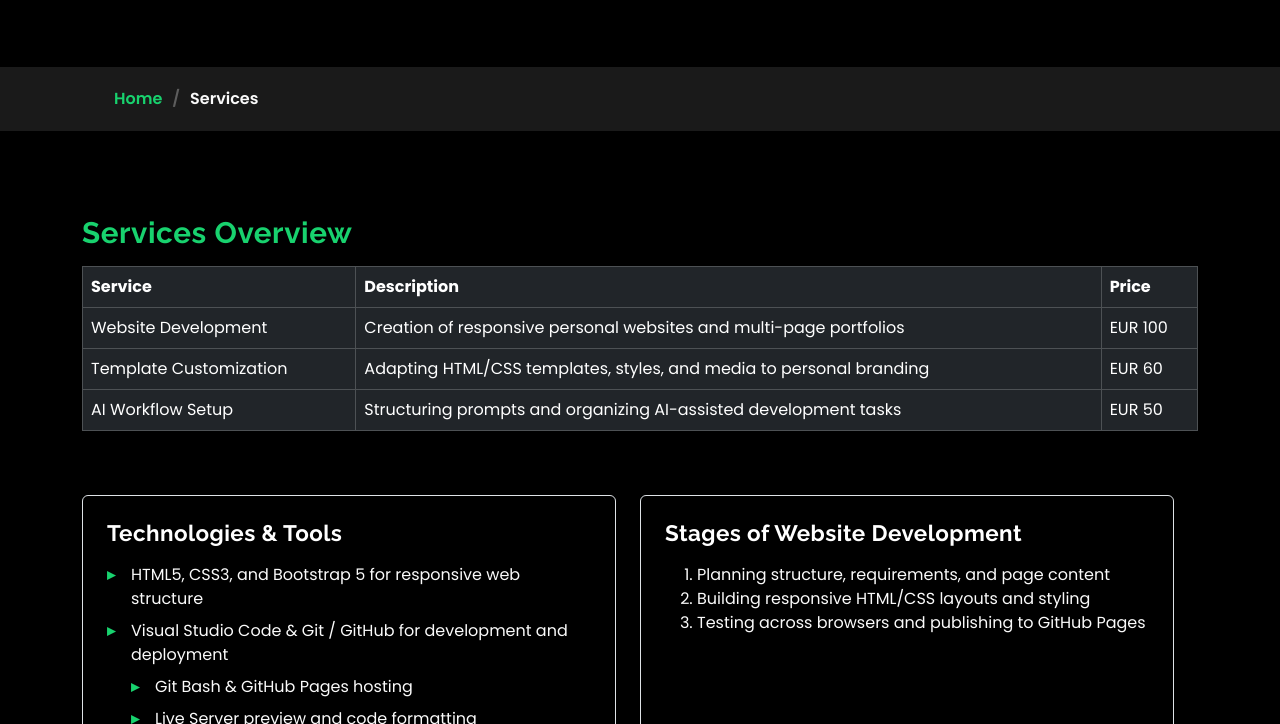
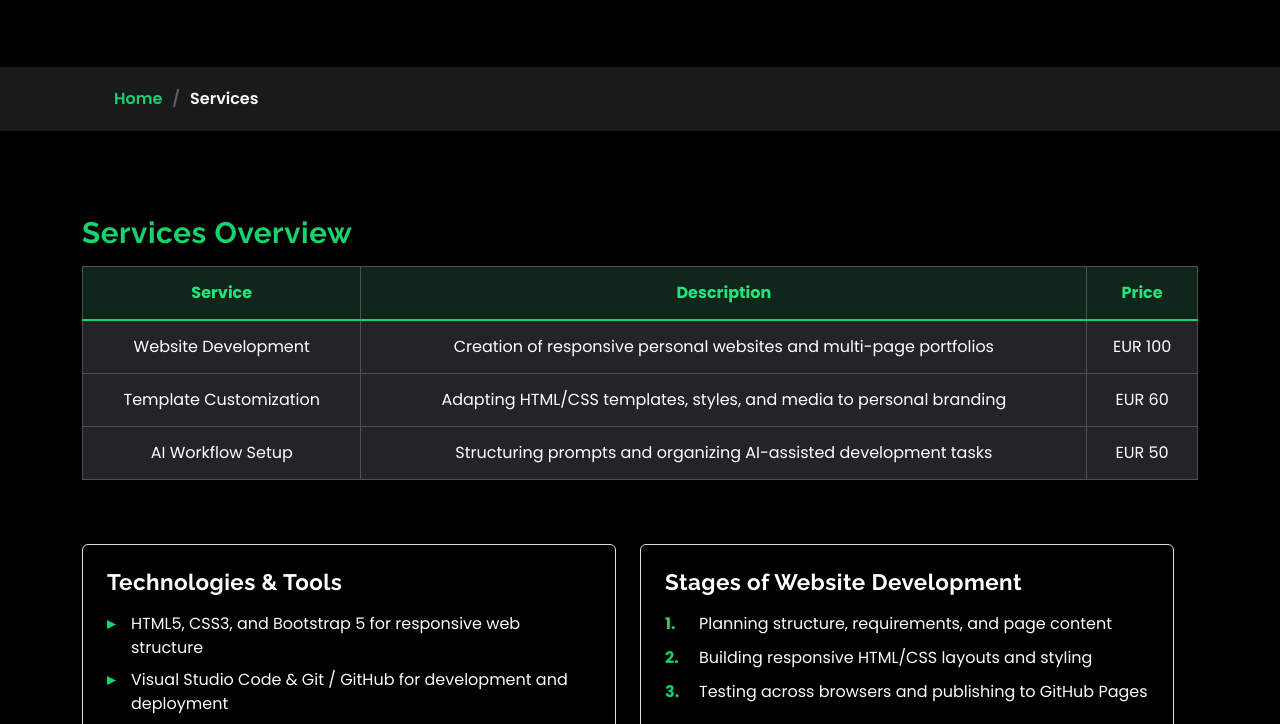
Before and after one commit to VladyslavUmanets/VladyslavUmanets.github.io, a plain HTML site: page services.html in a window 1280 px wide. Shown: the part 228-952 px from the top of the page. Drawn offline with Linux system fonts and the light colour scheme.

Commit message:
Update custom.css for LW 9 and fix resume details

```diff
--- a/assets/css/custom.css
+++ b/assets/css/custom.css
@@ -160,5 +160,63 @@ button:active,
 }
 
 /* Nested list style distinct from main list */
-#services ul ul {
-  margin-top: 8px
+#services ul:not(.portfolio-filters) ul {
+  margin-top: 8px;
+  margin-bottom: 8px;
+  padding: 8px 12px 8px 18px;
+  border-left: 2px dashed var(--custom-accent);
+  background-color: rgba(24, 210, 110, 0.06);
+  border-radius: 0 8px 8px 0;
+}
+
+#services ul:not(.portfolio-filters) ul > li::before {
+  content: "◆" !important;
+  color: var(--custom-accent-hover) !important;
+  font-size: 0.75rem;
+}
+
+#services ol {
+  list-style: none;
+  counter-reset: step-counter;
+  padding-left: 0;
+}
+
+#services ol > li {
+  counter-increment: step-counter;
+  position: relative;
+  padding-left: 34px;
+  margin-bottom: 10px;
+}
+
+#services ol > li::before {
+  content: counter(step-counter) ".";
+  position: absolute;
+  left: 0;
+  top: 0;
+  color: var(--custom-accent);
+  font-weight: 700;
+}
+
+/* 2. Table (4x3): Header distinction, alternating/hover rows, padding, center alignment */
+#services-table table,
+#services-table th,
+#services-table td {
+  text-align: center !important;
+  vertical-align: middle !important;
+  padding: 14px 16px !important;
+}
+
+#services-table thead th {
+  background-color: #10261b !important;
+  color: var(--custom-accent-hover) !important;
+  border-bottom: 2px solid var(--custom-accent) !important;
+  font-weight: 700 !important;
+}
+
+#services-table tbody tr:nth-child(even) {
+  background-color: rgba(255, 255, 255, 0.04) !important;
+}
+
+#services-table tbody tr:hover {
+  background-color: rgba(24, 210, 110, 0.16) !important;
+}
```
Also changed, not shown: resume.html (+2 -2 lines).
